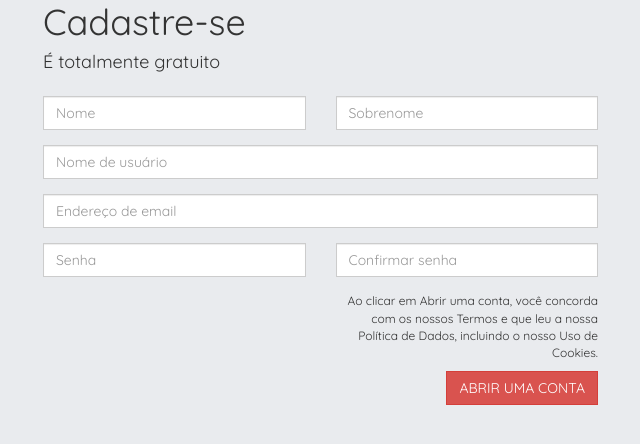
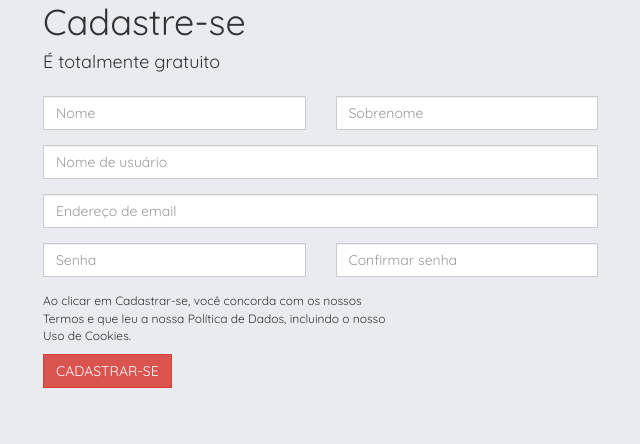
Before and after one commit to weynelucas/GlucoseMonitor, a Django app: page / in a window 1280 px wide. Shown: the part 68-512 px from the top of the page, without its empty margins (612-1252 px from the left). Run offline with Django 3.2, Linux system fonts and the light colour scheme; some libraries are stand-ins or nearby versions.

Commit message:
Login layout fix

```diff
--- a/accounts/templates/accounts/login.html
+++ b/accounts/templates/accounts/login.html
@@ -30,11 +30,11 @@
                         <input type="password" class="form-control" placeholder="Confirmar senha">
                     </div>
                 </div>
-                <div class="row t-right">
-                    <p style="font-size:12px" class="col-md-6 col-md-offset-6">Ao clicar em Abrir uma conta, você concorda com os nossos Termos e que leu a nossa Política de Dados, incluindo o nosso Uso de Cookies.</p>
+                <div class="row">
+                    <p style="font-size:12px" class="col-md-8">Ao clicar em Cadastrar-se, você concorda com os nossos Termos e que leu a nossa Política de Dados, incluindo o nosso Uso de Cookies.</p>
                 </div>
-                <div class="t-right">
-                    <button class="btn btn-danger" type="submit">Abrir uma conta</button>
+                <div class="t-left">
+                    <button class="btn btn-danger" type="submit">Cadastrar-se</button>
                 </div>
             </form>
         </div>
```
